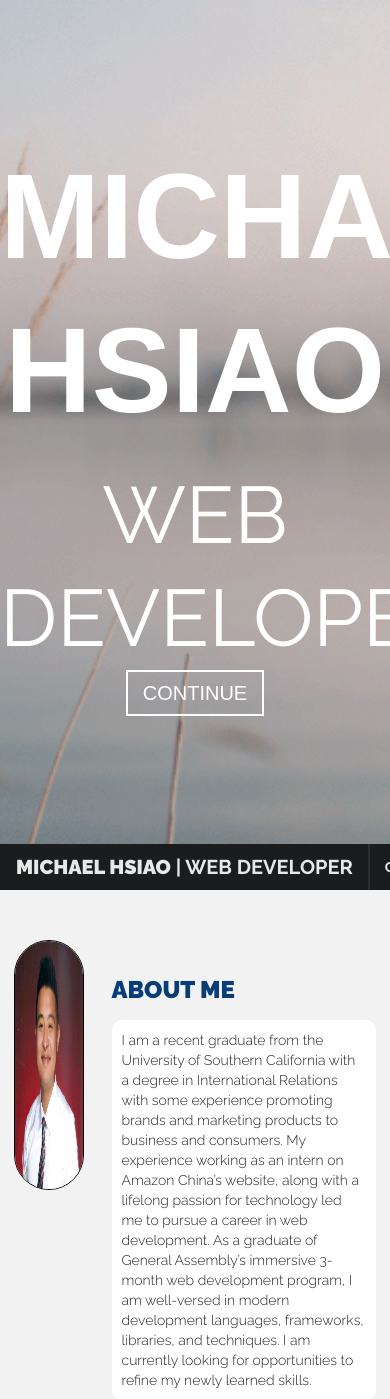
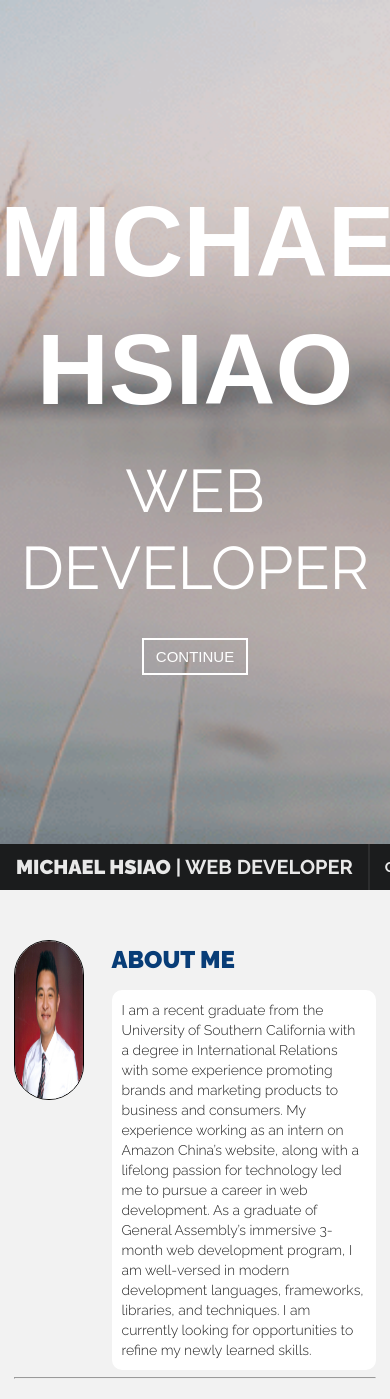
Before and after one commit to hsiaomb/personal-page, a PHP site: page / in a window 390 px wide; the page is wider, and only the part inside the window is pictured. Shown: the top 1399 px of that part. Run offline with PHP 8.4, Linux system fonts and the light colour scheme; some libraries are stand-ins or nearby versions; some web fonts are replaced.

Commit message:
Final v1.0

```diff
--- a/css/stylesheet.css
+++ b/css/stylesheet.css
@@ -283,6 +283,7 @@ div.ui.inverted.main.menu{
   text-align: center;
 }
 #webdev-title{
+  margin-bottom: 40px;
   -webkit-animation-duration: 3s;
     -webkit-animation-delay: 2s;
 }
@@ -520,3 +521,47 @@ background-color: red;
   color: #1B1C1D;
   background-color: white;
 }
+
+@media (max-width: 1200px) {
+  #profile-picture{
+    width: 200px;
+    height: 200px;
+  }
+  #about-me-header{
+    margin-top: 20px;
+  }
+  #continue{
+    font-size: 15px;
+    text-align: center;
+    font-family: 'Montserrat', sans-serif;
+    font-weight: 400;
+    color: white;
+    padding:8px 12px 8px 12px;
+    border: 2px solid white;
+  }
+
+  #continue:hover{
+    color: #1B1C1D;
+    background-color: white;
+  }
+  #title-box h1{
+  font-family: 'Montserrat', sans-serif;
+  font-size: 100px;
+  font-weight: 700;
+  color: #FFFFFF;
+}
+#title-box h2{
+  font-family: 'Raleway', sans-serif;
+  font-size: 60px;
+  font-weight: 400;
+  color: #FFFFFF;
+}
+}
+
+@media (max-width: 1000px){
+  #profile-picture{
+    width: 160px;
+    height: 160px;
+    float:none;
+  }
+}
--- a/index.html
+++ b/index.html
@@ -2,6 +2,7 @@
 <html>
 <meta charset="utf-8">
 <head>
+  <meta name="viewport" content="width=device-width, initial-scale=1, maximum-scale=1">
   <title>Michael Hsiao | Web Developer</title>
   <link rel="shortcut icon" href="images/logo.ico">
   <link href='https://fonts.googleapis.com/css?family=Monserrat:400,700|Raleway:300,400,500,700,900,200' rel='stylesheet' type='text/css'>
@@ -56,7 +57,6 @@
   <i class="close icon"></i>
   <div class="image content">
     <div class="image">
-      <a href="tel:6263476317"><i class="phone square icon hvr-float" id="phone"></i></a>
       <a href="mailto:hsiaomb@usc.edu"><i class="mail square icon hvr-float" id="email"></i></a>
       <a href="https://github.com/hsiaomb" target="_blank"><i class="github square icon hvr-float" id="github"></i></a>
       <a href="https://www.linkedin.com/in/michael-hsiao-46572a55" target="_blank"><i class="linkedin square icon hvr-float" id="linkedin"></i></a>
@@ -254,7 +254,7 @@
   <hr id="projects">
 
   <h2 id="projects-header"> MY PROJECTS </h2>
-  <div class="ui grid">
+  <div class="ui doubling stackable grid">
     <div class="row projects">
       <div class="four wide column view view-first">
         <img src="images/beatrepeat.jpg">
@@ -265,7 +265,7 @@
             <br />
             TECH:<br/>
             Mongo DB, Express JS, Angular JS, Node JS, YouTube Data & iFrame API, Socket.io, Semantic UI, Passport & JWT</p>
-            <a href="#" class="project ui inverted button">GITHUB</a> | <a href="#" class="project ui inverted button">LINK</a>
+            <a href="https://github.com/hsiaomb/WDI_PROJECT_1" class="project ui inverted button" target="_blank">GITHUB</a> | <a href="https://beatrepeat.herokuapp.com" class="project ui inverted button" target="_blank">LINK</a>
           </div>
         </div>
         <div class="four wide column view view-first">
@@ -280,7 +280,7 @@
               Node JS, Express JS, ImageMagick
               <br />
               <br /></p>
-              <a href="#" class="project ui inverted button">GITHUB</a> | <a href="#" class="project ui inverted button">LINK</a>
+              <a href="https://github.com/hsiaomb/hackathon" class="project ui inverted button" target="_blank">GITHUB</a> | <a href="https://generalfacessembly.herokuapp.com" class="project ui inverted button" target="_blank">LINK</a>
             </div>
           </div>
           <div class="four wide column view view-first">
@@ -295,7 +295,7 @@
                 Ruby on Rails, Bootstrap CSS, Devise
                 <br />
                 <br /></p>
-                <a href="#" class="project ui inverted button">GITHUB</a> | <a href="#" class="project ui inverted button">LINK</a>
+                <a href="https://github.com/hsiaomb/WDI_PROJECT_2" class="project ui inverted button" target="_blank">GITHUB</a> | <a href="https://giftwish.herokuapp.com" class="project ui inverted button" target="_blank">LINK</a>
               </div>
             </div>
             <div class="four wide column view view-first">
@@ -311,7 +311,7 @@
                   <br />
                   <br />
                   <br /></p>
-                  <a href="#" class="project ui inverted button">GITHUB</a> | <a href="#" class="project ui inverted button">LINK</a>
+                  <a href="https://github.com/Rhysmorgz/wdi_project_3_recipeeps_frontend" class="project ui inverted button" target="_blank">GITHUB</a> | <a href="https://recipeeps.herokuapp.com" class="project ui inverted button" target="_blank">LINK</a>
                 </div>
               </div>
             </div>
@@ -327,7 +327,7 @@
                   Mongo DB, Express JS, Angular JS, Node JS, YouTube Data & iFrame API, Socket.io, Semantic UI, Passport & JWT<br />
                   <br />
                   <br /></p>
-                  <a href="#" class="project ui inverted button">GITHUB</a> | <a href="#" class="project ui inverted button">LINK</a>
+                  <a href="https://github.com/hsiaomb/WDI_PROJECT_4_FRONTEND" class="project ui inverted button" target="_blank">GITHUB</a> | <a href="https://we-tube.herokuapp.com" class="project ui inverted button" target="_blank">LINK</a>
                 </div>
               </div>
             </div>
```
